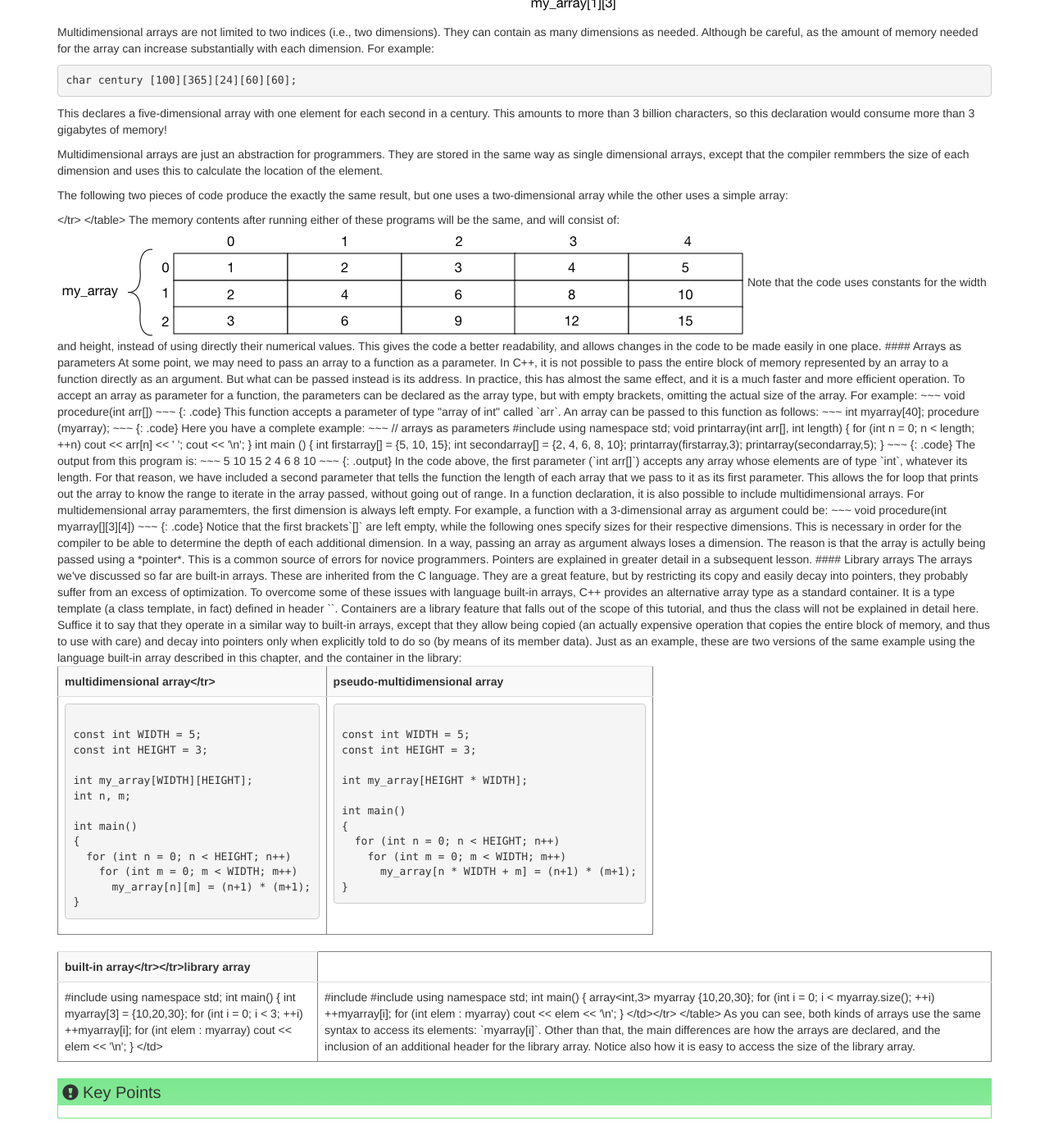
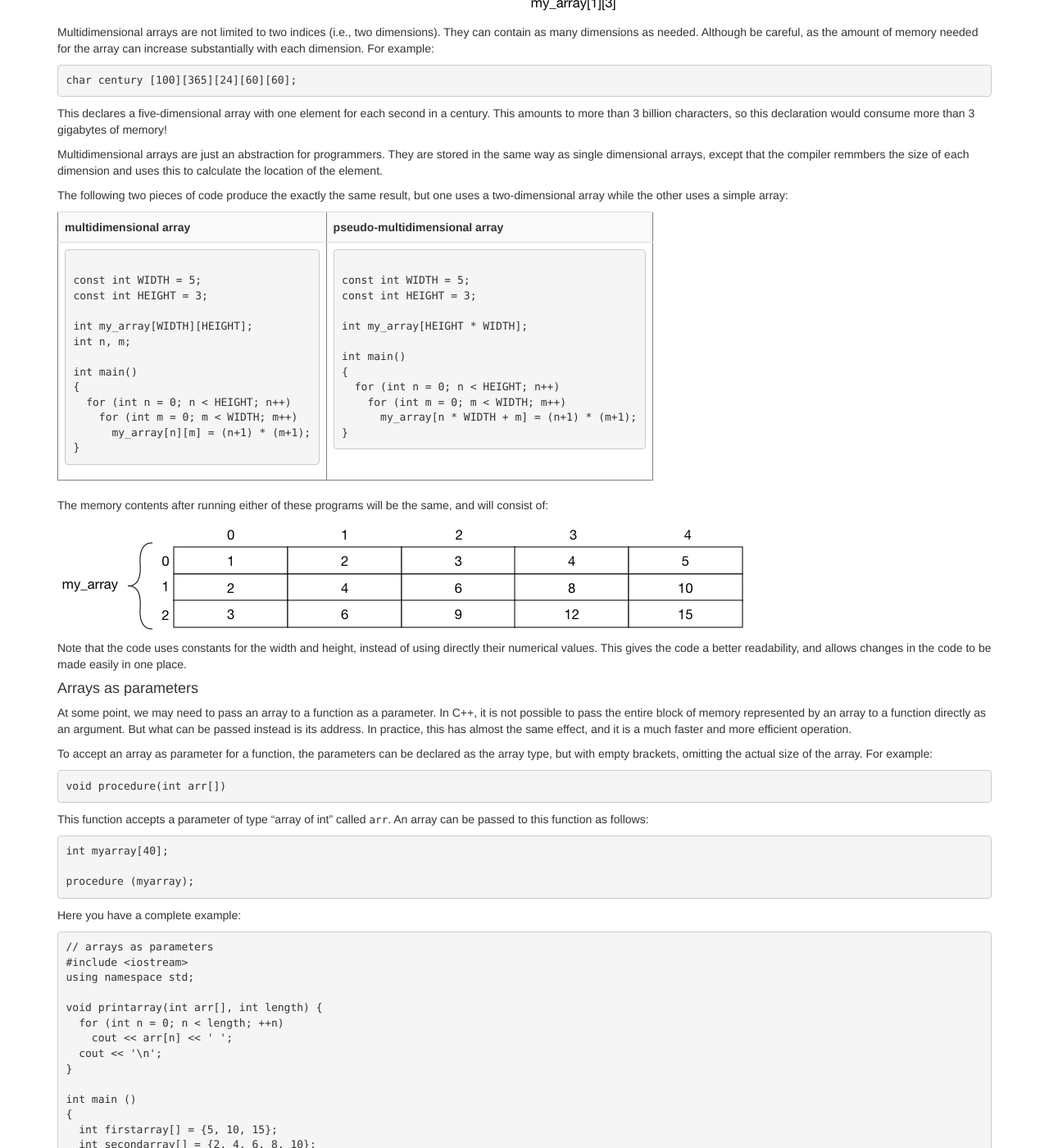
Before and after one commit to ornl-ssd/cpp-novice, a Jekyll site: the page built from _episodes/11-arrays.md, in a window 1280 px wide and 1400 px high, scrolled down 3807 px. Shown: the whole window at 82% size. Built offline with Jekyll 4.4.1, drawn with Linux system fonts in a browser that asks for light colours; part of the change alters nothing that is shown; some of the changed text lies outside the part shown.

Commit message:
fix table
Signed-off-by: Greg Watson <g.watson@computer.org>

```diff
--- a/_episodes/11-arrays.md
+++ b/_episodes/11-arrays.md
@@ -234,7 +234,7 @@ the compiler remmbers the size of each dimension and uses this to calculate the
 The following two pieces of code produce the exactly the same result, but one uses a two-dimensional array while the other uses a simple array:
 
 <table border="1">
-<tr><th>multidimensional array</tr><th>pseudo-multidimensional array</th></tr>
+<tr><th>multidimensional array</th><th>pseudo-multidimensional array</th></tr>
 <tr><td><pre><code>
 const int WIDTH = 5;
 const int HEIGHT = 3;
```
